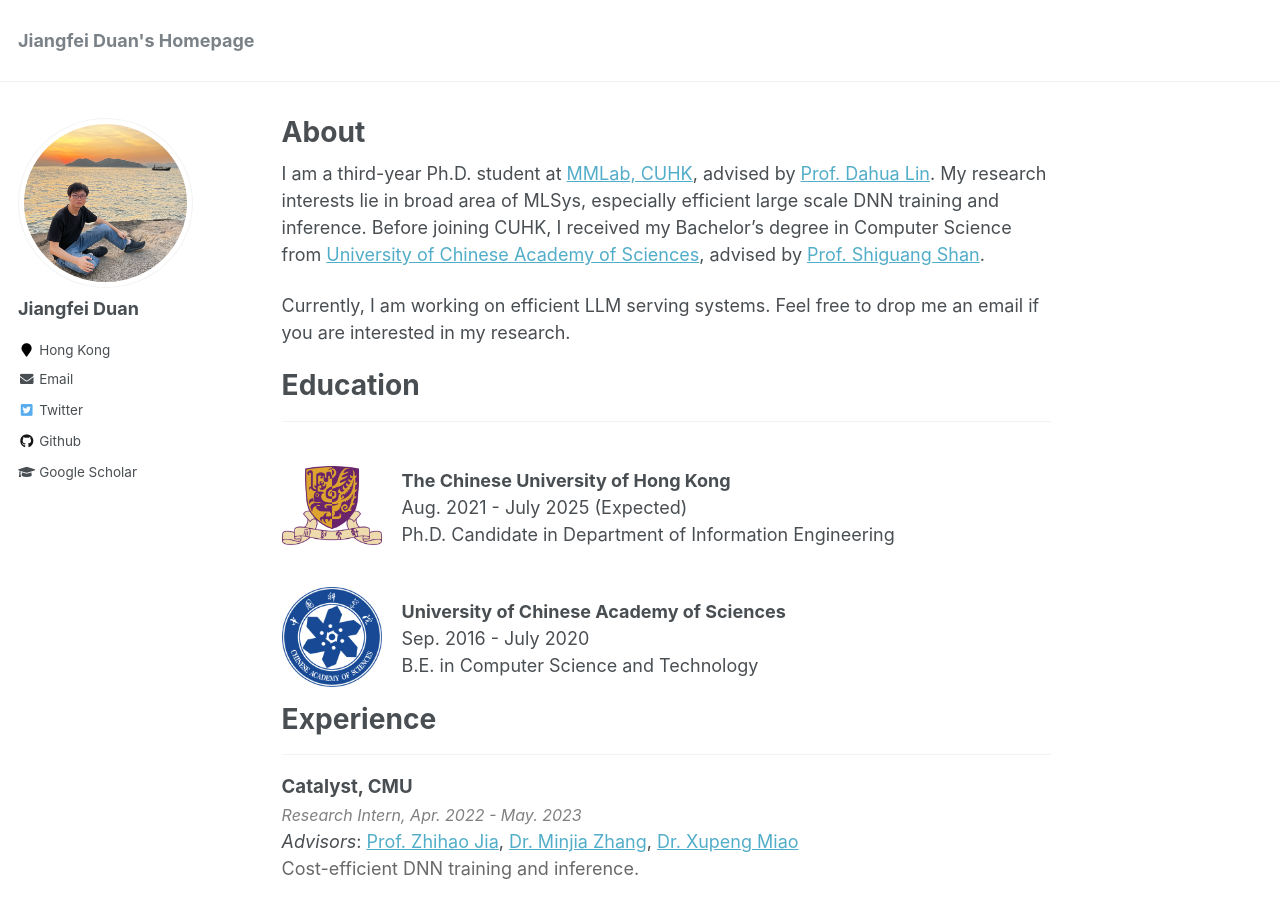
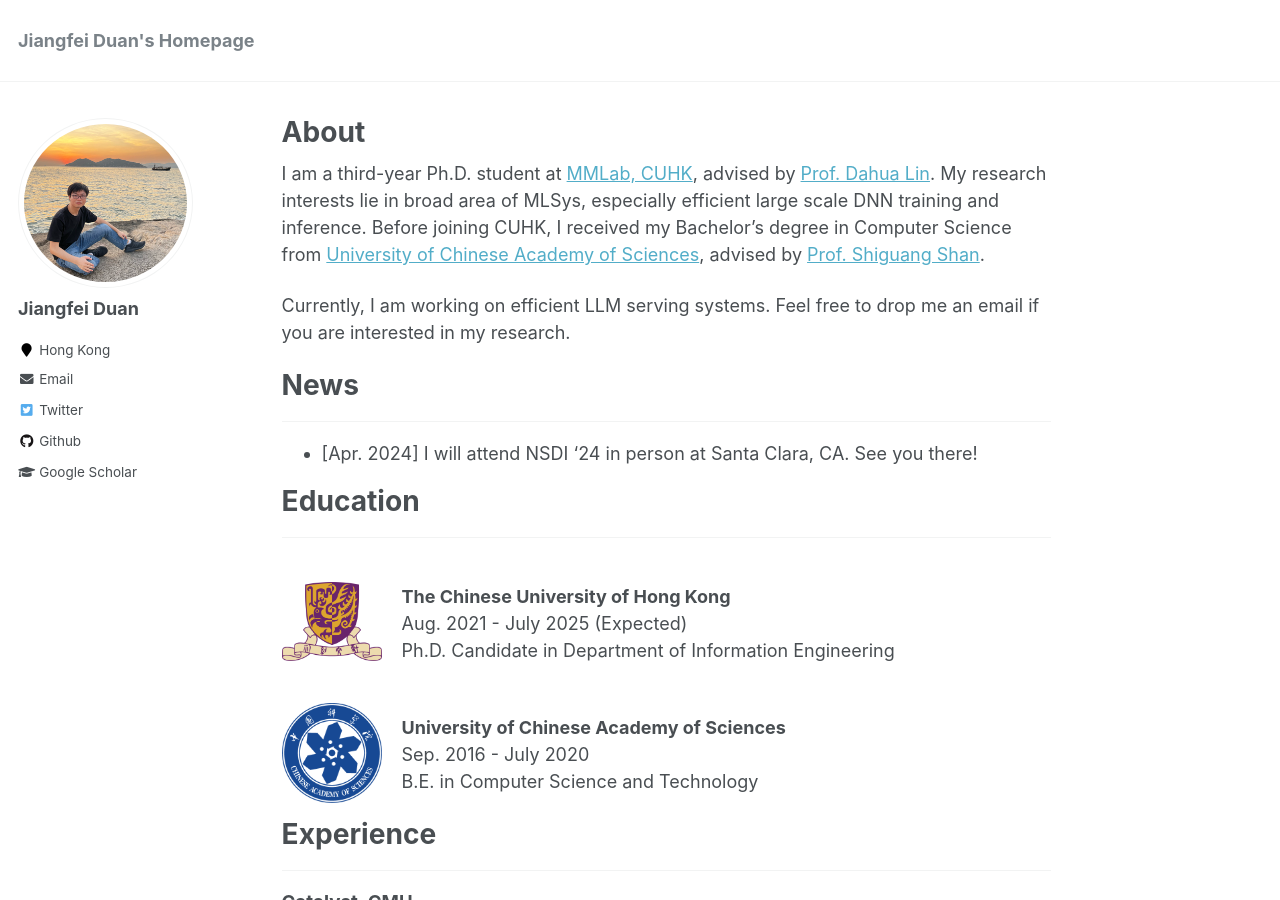
Before and after one commit to JF-D/JF-D.github.io, a Jekyll site: the page built from _pages/about.md, in a window 1280 px wide and 900 px high. Built offline with Jekyll 4.4.1, drawn with Linux system fonts in a browser that asks for light colours; formulas are drawn with MathJax 3; a script that is not in the unit is left out.

```diff
--- a/_pages/about.md
+++ b/_pages/about.md
@@ -12,6 +12,10 @@ I am a third-year Ph.D. student at [MMLab, CUHK](https://mmlab.ie.cuhk.edu.hk/pe
 
 Currently, I am working on efficient LLM serving systems. Feel free to drop me an email if you are interested in my research.
 
+News
+==
+----
+- [Apr. 2024] I will attend NSDI '24 in person at Santa Clara, CA. See you there!
 
 Education
 ==
@@ -81,7 +85,7 @@ Xupeng Miao$^{\*}$, Chunan Shi$^{\*}$, **Jiangfei Duan**, Xiaoli Xi, Dahua Lin,
 <span style="color: #696969;">In *Proceedings of the ACM International Conference on Architectural Support for Programming Languages and Operating Systems (ASPLOS)*, April 2024.</span> \\
 <span style="color: #ff0000;">**Distinguished Artifact Award**</span>
 
-- [Parcae: Proactive, Liveput-Optimized DNN Training on Preemptible Instances](https://jf-d.github.io) \\
+- [Parcae: Proactive, Liveput-Optimized DNN Training on Preemptible Instances](https://arxiv.org/abs/2403.14097) \\
 **Jiangfei Duan**$^{\*}$, Ziang Song$^{\*}$, Xupeng Miao$^{\*}$, Xiaoli Xi, Dahua Lin, Harry Xu, Minjia Zhang, and Zhihao Jia \\
 <span style="color: #696969;">In *Proceedings of the Symposium on Networked Systems Design and Implementation (NSDI)*, April 2024.</span>
 
```
